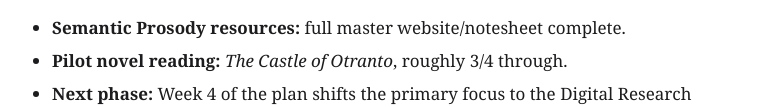
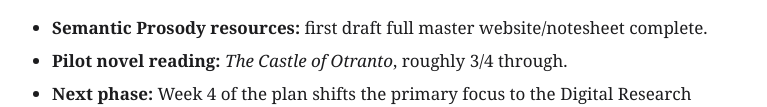
Before and after one commit to pbc5320/WalkerProgressNotes, a plain HTML site: page index.html in a window 1280 px wide. Shown: the part 292-399 px from the top of the page, without its empty margins (256-1023 px from the left). Drawn offline with Linux system fonts and the light colour scheme.

Commit message:
Update index.html

```diff
--- a/index.html
+++ b/index.html
@@ -28,7 +28,7 @@
 <h2>Where things stand</h2>
 <p>The master Semantic Prosody website/notesheet is finished, and <em>The Castle of Otranto</em> is about three-quarters read. Both feed the Weeks 1&ndash;3 foundational focus in the Year 1 / Semester 1 plan.</p>
 <ul>
-  <li><strong>Semantic Prosody resources:</strong> full master website/notesheet complete.</li>
+  <li><strong>Semantic Prosody resources:</strong> first draft full master website/notesheet complete.</li>
   <li><strong>Pilot novel reading:</strong> <em>The Castle of Otranto</em>, roughly 3/4 through.</li>
   <li><strong>Next phase:</strong> Week 4 of the plan shifts the primary focus to the Digital Research Toolkit setup (see &ldquo;This week&rdquo;).</li>
 </ul>
```
